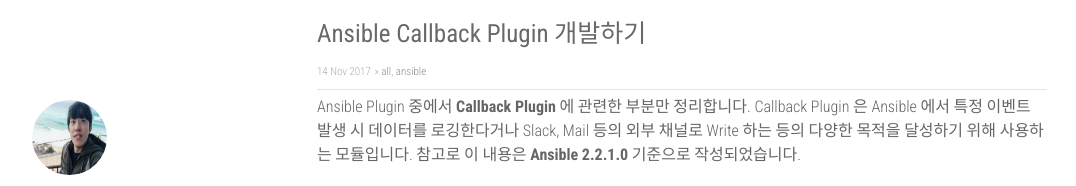
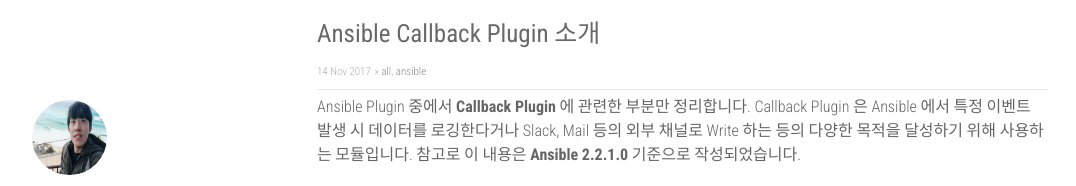
Before and after one commit to skyoo2003/skyoo2003.github.io, a Jekyll site: the page built from _posts/2017-11-14-introduction-to-ansible-callback-plugin.md, in a window 1280 px wide and 900 px high. Shown: the top 186 px of the window, without its empty margins (53-1129 px from the left). Built offline with Jekyll 4.4.1, drawn with Linux system fonts in a browser that asks for light colours; nearby versions of some CDN libraries; comment, search, counter and statistics services are not loaded.

Commit message:
Modify 'introduction-to-ansible-callback-plugin' post

```diff
--- a/_posts/2017-11-14-introduction-to-ansible-callback-plugin.md
+++ b/_posts/2017-11-14-introduction-to-ansible-callback-plugin.md
@@ -1,6 +1,6 @@
 ---
 layout: post
-title:  Ansible Callback Plugin 개발하기
+title:  Ansible Callback Plugin 소개
 date:   2017-11-14T21:44:56+09:00
 categories: [all, ansible]
 permalink: /post/:year/:month/:day/:title
```
Also changed, not shown: other parts of _posts/2017-11-14-introduction-to-ansible-callback-plugin.md (+1 -1 lines).
